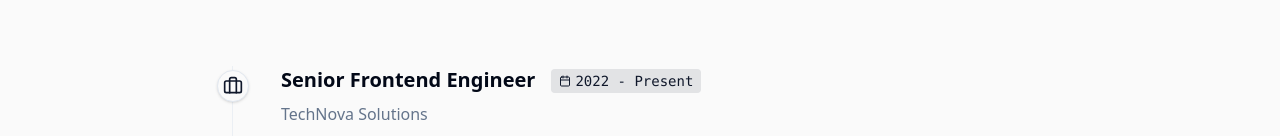
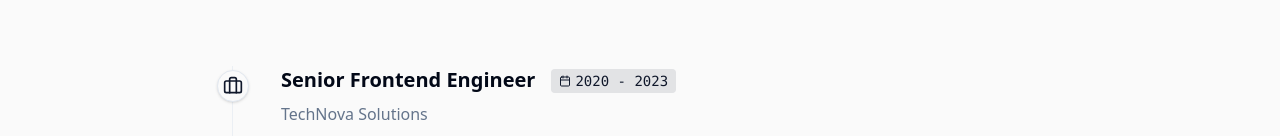
Before and after one commit to djayourikelvinatsu-hub/my_portfolio, a Next.js app: page /about in a window 1280 px wide. Shown: the part 816-952 px from the top of the page. Built offline with nearby package versions, Linux system fonts and the light colour scheme.

Commit message:
Update TechNova experience year

```diff
--- a/src/app/about/page.tsx
+++ b/src/app/about/page.tsx
@@ -57,7 +57,7 @@ const skillsGroups = [
 
 const timelineData = [
     {
-        year: "2022 - Present",
+        year: "2020 - 2023",
         title: "Senior Frontend Engineer",
         company: "TechNova Solutions",
         description: "Architecting and building scalable frontend applications using Next.js and React. Leading a team of developers and mentoring juniors while establishing best practices across the organization.",
```
